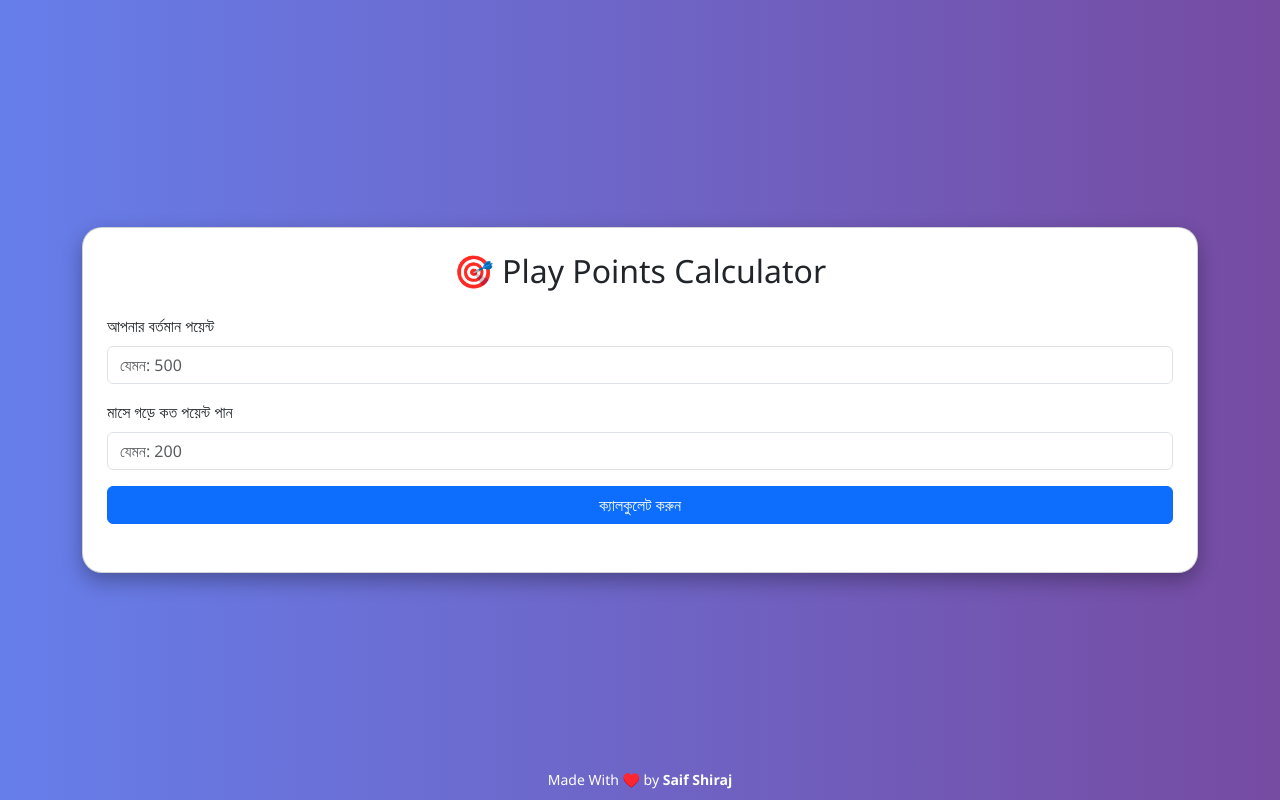
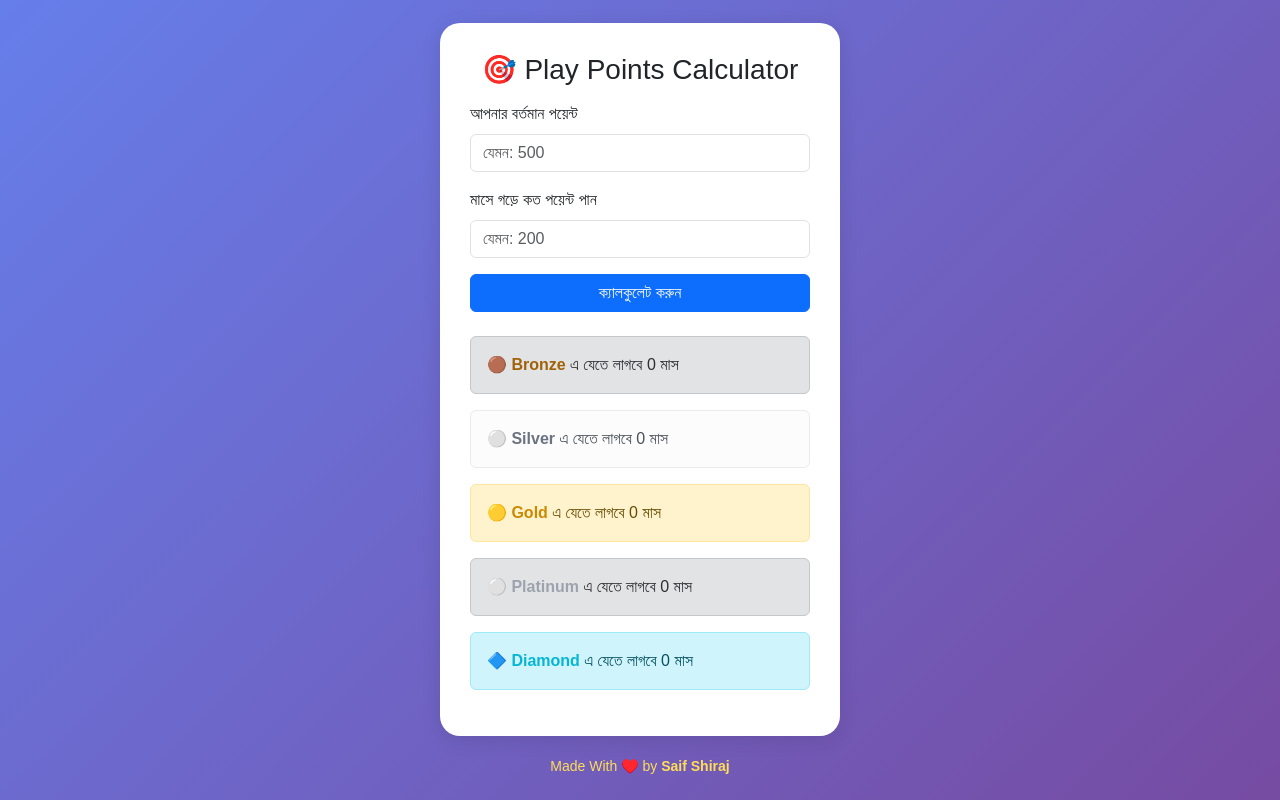
Before and after one commit to saifshiraj014-rgb/play-points-calculator, a plain HTML site: page index.html in a window 1280 px wide. Drawn offline with nearby package versions, Linux system fonts and the light colour scheme.

Commit message:
Add files via upload

```diff
--- a/index.html
+++ b/index.html
@@ -4,97 +4,106 @@
   <meta charset="UTF-8">
   <meta name="viewport" content="width=device-width, initial-scale=1.0">
   <title>Play Points Calculator</title>
-  <!-- Bootstrap CSS -->
   <link href="https://cdn.jsdelivr.net/npm/bootstrap@5.3.0/dist/css/bootstrap.min.css" rel="stylesheet">
   <style>
     body {
-      background: linear-gradient(to right, #667eea, #764ba2);
-      color: #fff;
+      font-family: Arial, sans-serif;
+      background: linear-gradient(135deg, #667eea, #764ba2);
       min-height: 100vh;
       display: flex;
       justify-content: center;
       align-items: center;
-      font-family: "Segoe UI", sans-serif;
+      flex-direction: column;
     }
-    .card {
+    .calculator-box {
+      background: white;
+      padding: 30px;
       border-radius: 20px;
-      box-shadow: 0px 8px 20px rgba(0,0,0,0.3);
+      box-shadow: 0px 4px 20px rgba(0,0,0,0.1);
+      width: 100%;
+      max-width: 400px;
+      text-align: center;
     }
-    .level {
+    .footer {
+      margin-top: 20px;
+      text-align: center;
+      font-size: 14px;
+      color: #ffdd57;
+    }
+    .footer span {
+      color: #ff4d6d;
       font-weight: bold;
-      font-size: 1.2rem;
     }
-    .silver { color: #c0c0c0; }
-    .gold { color: #ffd700; }
-    .platinum { color: #e5e4e2; }
-    .diamond { color: #00ffff; }
   </style>
 </head>
 <body>
-  <div class="container">
-    <div class="card p-4 text-dark">
-      <h2 class="text-center mb-4">🎯 Play Points Calculator</h2>
+  <div class="calculator-box">
+    <h3 class="mb-3">🎯 Play Points Calculator</h3>
+    <div class="mb-3 text-start">
+      <label class="form-label">আপনার বর্তমান পয়েন্ট</label>
+      <input type="number" id="currentPoints" class="form-control" placeholder="যেমন: 500">
+    </div>
+    <div class="mb-3 text-start">
+      <label class="form-label">মাসে গড়ে কত পয়েন্ট পান</label>
+      <input type="number" id="monthlyPoints" class="form-control" placeholder="যেমন: 200">
+    </div>
+    <button class="btn btn-primary w-100" onclick="calculate()">ক্যালকুলেট করুন</button>
 
-      <div class="mb-3">
-        <label for="current" class="form-label">আপনার বর্তমান পয়েন্ট</label>
-        <input type="number" id="current" class="form-control" placeholder="যেমন: 500">
+    <div id="results" class="mt-4" style="text-align:left;">
+      <div class="alert alert-secondary">
+        <strong style="color:#a16207;">🟤 Bronze</strong> এ যেতে লাগবে <span id="bronzeResult">0</span> মাস
       </div>
-
-      <div class="mb-3">
-        <label for="perMonth" class="form-label">মাসে গড়ে কত পয়েন্ট পান</label>
-        <input type="number" id="perMonth" class="form-control" placeholder="যেমন: 200">
+      <div class="alert alert-light">
+        <strong style="color:#6b7280;">⚪ Silver</strong> এ যেতে লাগবে <span id="silverResult">0</span> মাস
       </div>
-
-      <button onclick="calculate()" class="btn btn-primary w-100">ক্যালকুলেট করুন</button>
-
-      <div id="result" class="mt-4"></div>
+      <div class="alert alert-warning">
+        <strong style="color:#ca8a04;">🟡 Gold</strong> এ যেতে লাগবে <span id="goldResult">0</span> মাস
+      </div>
+      <div class="alert alert-secondary">
+        <strong style="color:#9ca3af;">⚪ Platinum</strong> এ যেতে লাগবে <span id="platinumResult">0</span> মাস
+      </div>
+      <div class="alert alert-info">
+        <strong style="color:#06b6d4;">🔷 Diamond</strong> এ যেতে লাগবে <span id="diamondResult">0</span> মাস
+      </div>
     </div>
   </div>
 
+  <div class="footer">
+    Made With <span>♥️</span> by <strong>Saif Shiraj</strong>
+  </div>
+
   <script>
-    const levels = {
-      silver: 0,
-      gold: 300,
-      platinum: 600,
-      diamond: 3000
-    };
+    function calculate() {
+      const current = parseInt(document.getElementById("currentPoints").value) || 0;
+      const perMonth = parseInt(document.getElementById("monthlyPoints").value) || 1;
 
-    function calculate() {
-      let current = parseInt(document.getElementById("current").value) || 0;
-      let perMonth = parseInt(document.getElementById("perMonth").value) || 0;
+      // Thresholds
+      const bronze = 150;
+      const silver = 600;
+      const gold = 3000;
+      const platinum = 10000;
+      const diamond = 20000; // ধরে নিলাম Diamond সর্বশেষ লেভেল
 
-      let resultDiv = document.getElementById("result");
-      resultDiv.innerHTML = "";
+      // Bronze
+      document.getElementById("bronzeResult").innerText =
+        current < bronze ? Math.ceil((bronze - current) / perMonth) : 0;
 
-      if (perMonth <= 0) {
-        resultDiv.innerHTML = "<p class='text-danger'>❌ মাসে গড়ে কত পয়েন্ট পান সেটা লিখুন।</p>";
-        return;
-      }
+      // Silver
+      document.getElementById("silverResult").innerText =
+        current < silver ? Math.ceil((silver - current) / perMonth) : 0;
 
-      for (let [level, points] of Object.entries(levels)) {
-        if (current < points) {
-          let needed = points - current;
-          let months = Math.ceil(needed / perMonth);
+      // Gold
+      document.getElementById("goldResult").innerText =
+        current < gold ? Math.ceil((gold - current) / perMonth) : 0;
 
-          let levelName = "";
-          let levelClass = "";
+      // Platinum
+      document.getElementById("platinumResult").innerText =
+        current < platinum ? Math.ceil((platinum - current) / perMonth) : 0;
 
-          if (level === "silver") { levelName = "Silver"; levelClass = "silver"; }
-          if (level === "gold") { levelName = "Gold"; levelClass = "gold"; }
-          if (level === "platinum") { levelName = "Platinum"; levelClass = "platinum"; }
-          if (level === "diamond") { levelName = "Diamond"; levelClass = "diamond"; }
-
-          resultDiv.innerHTML += `
-            <div class="alert alert-dark mt-3">
-              <span class="level ${levelClass}">${levelName}</span> এ যেতে লাগবে <b>${months}</b> মাস
-            </div>
-          `;
-        }
-      }
+      // Diamond
+      document.getElementById("diamondResult").innerText =
+        current < diamond ? Math.ceil((diamond - current) / perMonth) : 0;
     }
   </script>
-  <footer style="position: fixed; bottom: 10px; left: 0; right: 0; text-align: center; font-size: 14px; color: #ffffff;">
-  Made With ♥️ by <strong>Saif Shiraj</strong>
-</footer>
 </body>
 </html>
```
